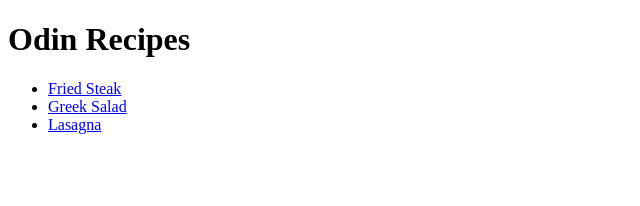
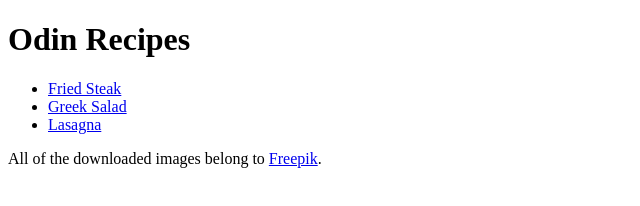
Before and after one commit to stebeus/courses, a plain HTML site: page the-odin-project/recipes/index.html in a window 1280 px wide. Shown: the whole page, without its empty margins (0-640 px from the left). Drawn offline with Linux system fonts and the light colour scheme.

Commit message:
Add footer attributing Freepik to all pages of Odin Recipe

```diff
--- a/the-odin-project/recipes/index.html
+++ b/the-odin-project/recipes/index.html
@@ -14,5 +14,6 @@
       <li><a href="./recipes/lasagna.html">Lasagna</a></li>
     </ul>
   </main>
+  <footer>All of the downloaded images belong to <a href="https://www.freepik.com/" target="_blank" rel="noreferrer">Freepik</a>.</footer>
 </body>
 </html>
```
Also changed, not shown: the-odin-project/recipes/recipes/fried-steak.html (+1 -0 lines), the-odin-project/recipes/recipes/greek-salad.html (+1 -0 lines), the-odin-project/recipes/recipes/lasagna.html (+1 -0 lines).
